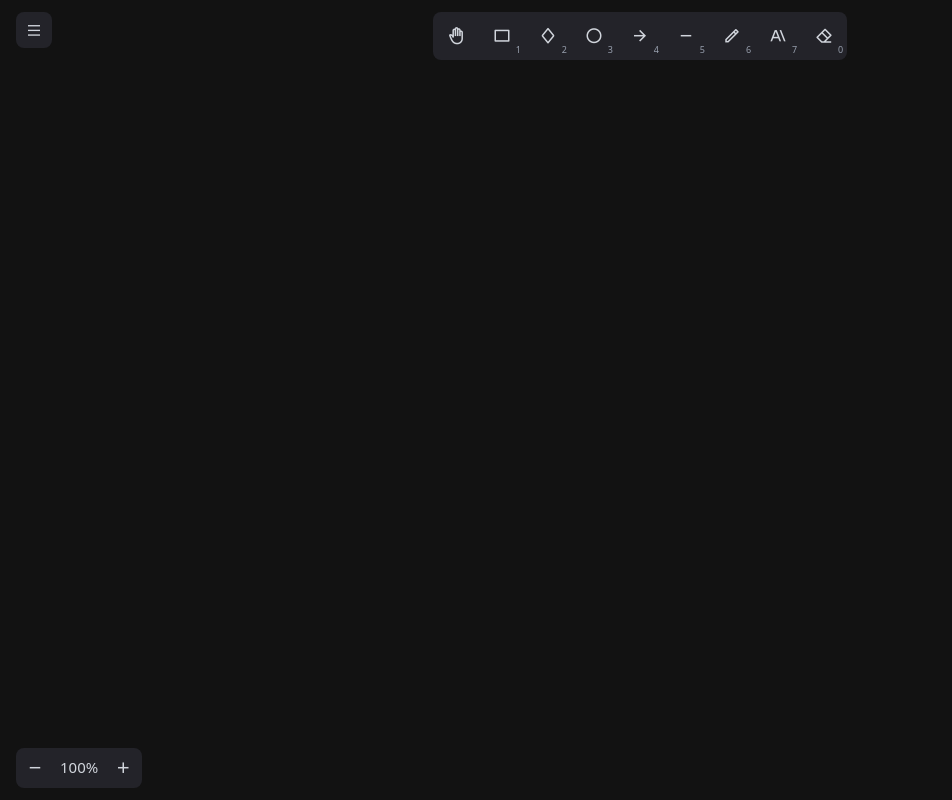
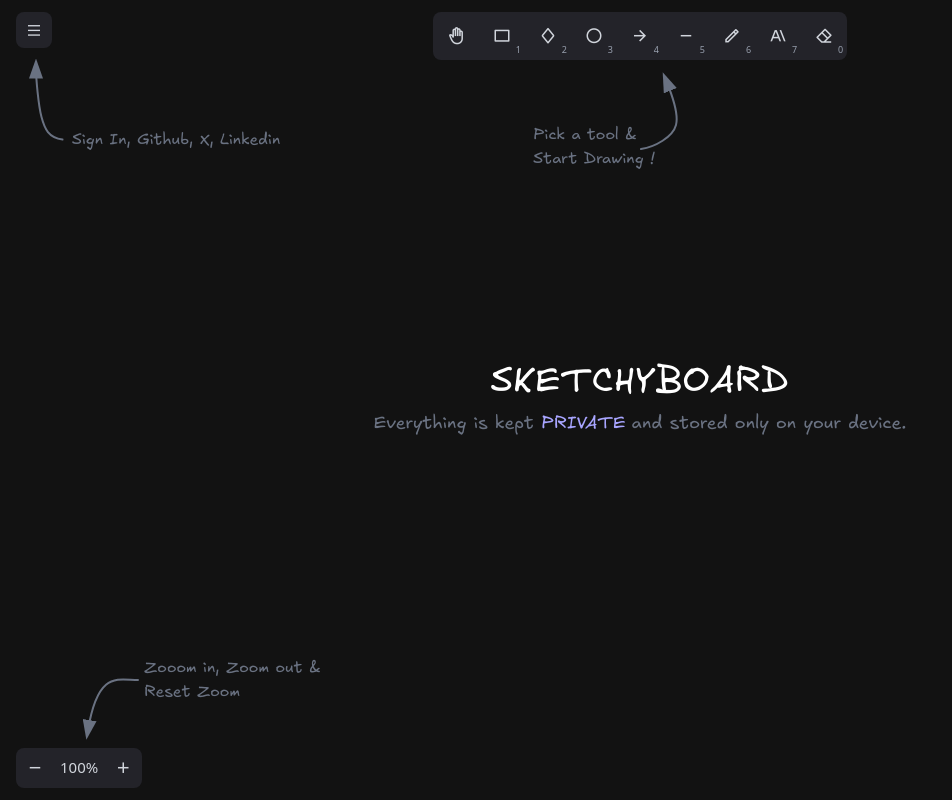
Before and after one commit to Dhruva16630/Excalidraw-Nextjs, a Next.js app: page / in a window 1280 px wide. Shown: the whole page, without its empty margins (0-952 px from the left). Built offline with nearby package versions, Linux system fonts and the light colour scheme.

Commit message:
Menu corrected

```diff
--- a/app/Canvas/CanvasBoard.tsx
+++ b/app/Canvas/CanvasBoard.tsx
@@ -6,6 +6,10 @@ import { Tool } from "./types";
 import ToolBar from "../components/ToolBar";
 import ZoomToolbar from "../components/ZoomToolbar";
 import Menu from "../components/Menu";
+import { MainMenuWelcome } from "../components/Welcome-screen";
+import { ToolMenuWelcome } from "../components/Welcome-screen";
+import { ZoomMenuWelcome } from "../components/Welcome-screen";
+import { HomeWelcome } from "../components/Welcome-screen";
 
 export default function CanvasBoard() {
   const canvasRef = useRef<HTMLCanvasElement>(null);
@@ -93,6 +97,10 @@ export default function CanvasBoard() {
       <div className="fixed top-3 left-4">
         <Menu/>
       </div>
+      {engine?.saveShapesToLocalStorage  && <HomeWelcome />}
+      {engine?.saveShapesToLocalStorage  && <MainMenuWelcome />}
+      {engine?.saveShapesToLocalStorage && <ToolMenuWelcome />}
+      {engine?.saveShapesToLocalStorage && <ZoomMenuWelcome />}
     </div>
   );
 }
--- a/app/Canvas/CanvasLogic.ts
+++ b/app/Canvas/CanvasLogic.ts
@@ -103,7 +103,7 @@ class CanvasLogic {
 
 
 
-  private saveShapesToLocalStorage() {
+  public saveShapesToLocalStorage() {
     localStorage.setItem("existingShapes", JSON.stringify(this.exsistingShapes));
   }
   initEventListeners() {
--- a/app/components/Menu.tsx
+++ b/app/components/Menu.tsx
@@ -1,65 +1,19 @@
-// import React, { useState } from 'react'
-// import Buttons from './Buttons'
-// import MenuBar from './MenuBar'
-
-// const Menu = () => {
-//     const [isOpen, setIsOpen] = useState(false);
-//   return (
-//     <div>
-//         <Buttons className='text-gray-300 text-md bg-[#232329] hover:bg-[#3b3c41] px-2.5 py-1.5 rounded-lg'
-//         onClick={() => setIsOpen(!isOpen)}
-//         >
-//             <i className='ri-menu-line'></i>
-//         </Buttons>
-//         {isOpen && <MenuBar/>}
-//     </div>
-//   )
-// }
-
-// export default Menu;
-
-
-import React, { useState, useRef, useEffect } from "react";
-import Buttons from "./Buttons";
-import MenuBar from "./MenuBar";
+import React, { useState } from 'react'
+import Buttons from './Buttons'
+import MenuBar from './MenuBar'
 
 const Menu = () => {
-  const [isOpen, setIsOpen] = useState(false);
-  const menuRef = useRef<HTMLDivElement>(null); // ref for wrapping div
-
-  useEffect(() => {
-    function handleClickOutside(event:MouseEvent) {
-      if (menuRef.current && !menuRef.current.contains(event.target as Node)) {
-        setIsOpen(false);
-      }
-    }
-
-    if (isOpen) {
-      document.addEventListener("mousedown", handleClickOutside);
-    } else {
-      document.removeEventListener("mousedown", handleClickOutside);
-    }
-
-    return () => {
-      document.removeEventListener("mousedown", handleClickOutside);
-    };
-  }, [isOpen]);
-
+    const [isOpen, setIsOpen] = useState(false);
   return (
-    <div ref={menuRef} className="relative">
-      <Buttons
-        className="text-gray-300 text-md bg-[#232329] hover:bg-[#3b3c41] px-2.5 py-1.5 rounded-lg"
+    <div >
+        <Buttons className='text-gray-300 text-md bg-[#232329] hover:bg-[#3b3c41] px-2.5 py-1.5 rounded-lg'
         onClick={() => setIsOpen(!isOpen)}
-      >
-        <i className="ri-menu-line"></i>
-      </Buttons>
-      {isOpen && (
-        <div className="absolute top-full left-0">
-          <MenuBar />
-        </div>
-      )}
+        >
+            <i className='ri-menu-line'></i>
+        </Buttons>
+        {isOpen && <MenuBar/>}
     </div>
-  );
-};
+  )
+}
 
 export default Menu;
--- /dev/null
+++ b/app/components/Welcome-screen.tsx
@@ -0,0 +1,157 @@
+export const MainMenuWelcome = () => {
+    return (
+        <div className="fixed top-14 left-6 flex items-center-safe ">
+            <svg className="text-gray-500 max-w-11 z-0  ">
+                <defs>
+                    <marker
+                        id="arrowhead"
+                        markerWidth="10"
+                        markerHeight="7"
+                        refX="5"
+                        refY="3.5"
+                        orient="auto"
+                        fill="currentColor"
+                    >
+                        <polygon points="0 0, 10 3.5, 0 7" />
+                    </marker>
+                </defs>
+
+                <path
+                    d="M38.5 83.5c-14-2-17.833-10.473-21-22.5C14.333 48.984 12 22 12 12.5"
+                    stroke="currentColor"
+                    strokeWidth="2"
+                    strokeLinecap="round"
+                    fill="none"
+                    markerEnd="url(#arrowhead)"
+                />
+            </svg>
+
+            <p className="excalifont text-gray-500 fixed left-18 top-32 text-md ">
+                Sign In, Github, X, Linkedin
+            </p>
+        </div>
+    );
+};
+
+
+
+export const ToolMenuWelcome = () => {
+    return (
+        <div className="fixed top-18 left-1/2 flex items-center-safe ">
+            <svg className="text-gray-500">
+                <defs>
+                    <marker
+                        id="arrowhead"
+                        markerWidth="10"
+                        markerHeight="7"
+                        refX="5"
+                        refY="3.5"
+                        orient="auto"
+                        fill="currentColor"
+                    >
+                        <polygon points="0 0, 10 3.5, 0 7" />
+                    </marker>
+                </defs>
+
+                <path
+                    d="M1 77c14-2 31.833-11.973 35-24 3.167-12.016-6-35-9.5-43.5"
+                    stroke="currentColor"
+                    strokeWidth="2"
+                    strokeLinecap="round"
+                    fill="none"
+                    markerEnd="url(#arrowhead)"
+                />
+            </svg>
+
+
+            <p className="excalifont text-gray-500 fixed left-5/12 text-md ">
+                Pick a tool & <br /> Start Drawing !
+            </p>
+        </div>
+    )
+}
+
+
+
+
+
+export const ZoomMenuWelcome = () => {
+    return (
+        <div className="fixed bottom-5 left-12 flex items-center-safe ">
+            <svg className="text-gray-500 ">
+                <defs>
+                    <marker
+                        id="arrowhead"
+                        markerWidth="10"
+                        markerHeight="7"
+                        refX="5"
+                        refY="3.5"
+                        orient="auto"
+                        fill="currentColor"
+                    >
+                        <polygon points="0 0, 10 3.5, 0 7" />
+                    </marker>
+                </defs>
+
+                <path
+                    d="M90 50 C70 50, 50 40, 40 100"
+                    stroke="currentColor"
+                    strokeWidth="2"
+                    strokeLinecap="round"
+                    fill="none"
+                    markerEnd="url(#arrowhead)"
+                />
+            </svg>
+
+
+
+            <p className="excalifont text-gray-500 fixed left-36 bottom-24 text-md ">
+                Zooom in, Zoom out & <br /> Reset Zoom
+            </p>
+        </div>
+    )
+}
+
+
+export function HomeWelcome() {
+    return (
+        <div className="fixed excalifont top-1/2 left-1/2 -translate-x-1/2 -translate-y-1/2 flex flex-col items-center-safe text-white text-4xl">
+            <div className="flex flex-row items-center">
+                {/* <img src="" alt="Logo1" className="w-20 h-20" /> */}
+                <h1>SKETCHYBOARD</h1>
+            </div>
+            <h5 className="text-gray-500 text-lg excalifont mt-2">Everything is kept <span className="text-[#a8a5ff] mr-1.5">PRIVATE</span>
+             and stored only on your device.</h5>
+        </div>
+
+    )
+}
+
+
+
+// export function HomeWelcome() {
+//     return (
+//         <div className="fixed excalifont top-1/2 left-1/2 -translate-x-1/2 -translate-y-1/2 flex flex-col items-center-safe text-white text-4xl">
+//             <div className="flex flex-row items-center gap-3">
+//                 {/* Logo container */}
+//                 <div className="relative w-20 h-20">
+//                     {/* First logo */}
+//                     <img
+//                         src="Image/Logo.png"
+//                         alt="Logo1"
+//                         className="absolute top-0 left-0 w-20 h-20"
+//                     />
+//                     {/* Second logo rotated */}
+//                     <img
+//                         src="Image/Logo.png"
+//                         alt="Logo2"
+//                         className="absolute top-0 left-0 w-20 h-20 rotate-90"
+//                     />
+//                 </div>
+
+//                 {/* Text */}
+//                 <h1>SKETCHYBOARD</h1>
+//             </div>
+//         </div>
+//     )
+// }
--- a/app/globals.css
+++ b/app/globals.css
@@ -1,4 +1,5 @@
 @import "tailwindcss";
+
 
 :root {
   --background: #ffffff;
@@ -13,3 +14,7 @@
   font-weight: normal;
   font-style: normal;
 }
+
+.excalifont {
+  font-family: 'Excalifont', sans-serif;
+}
```
Also changed, not shown: app/components/MenuBar.tsx (+62 -29 lines), public/Image/Logo.png (added).
